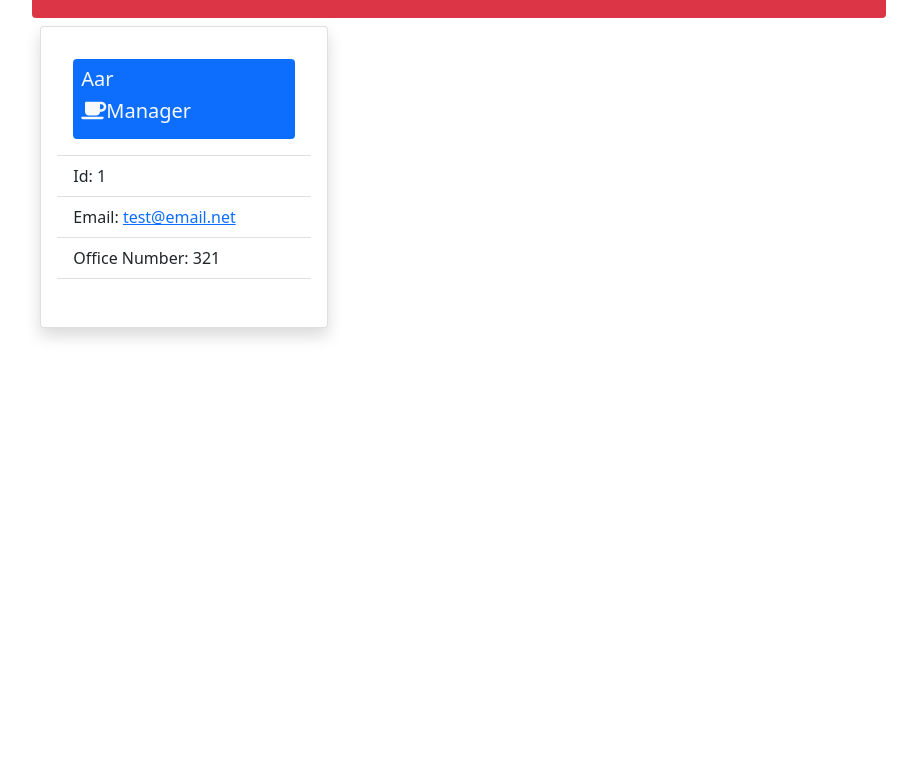
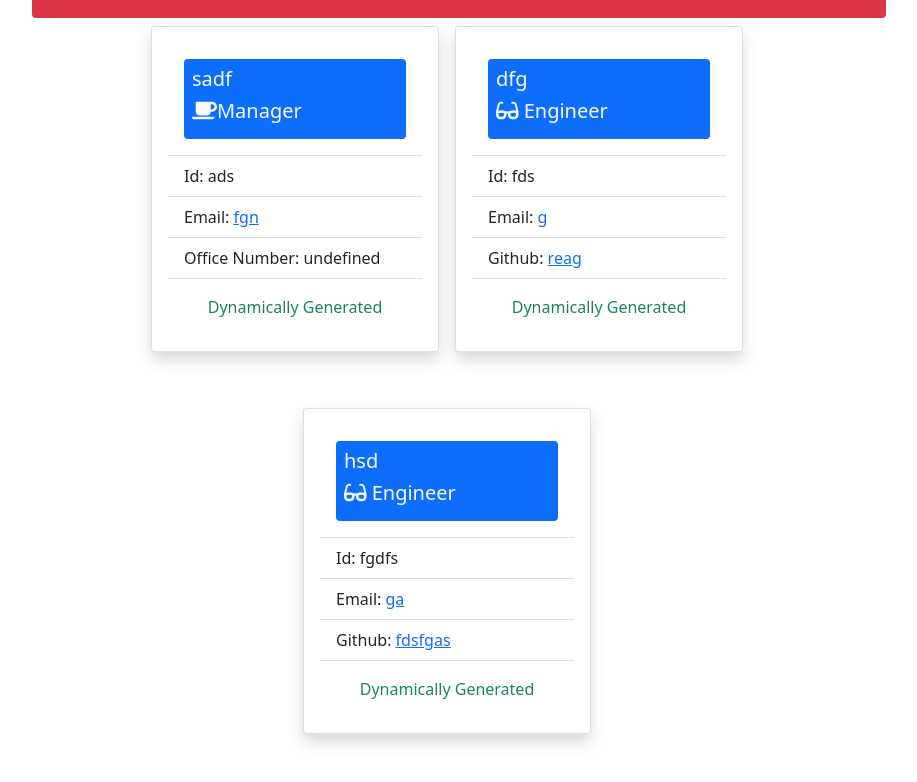
Before and after one commit to AarKaiser/team_profile_generator, a website: page team.html in a window 1280 px wide. Shown: the part 113-895 px from the top of the page, without its empty margins (181-1098 px from the left). Before the commit the page ends 800 px from the top, so only its background shows below. Drawn offline with nearby package versions, Linux system fonts and the light colour scheme.

Commit message:
updating changes

```diff
--- a/lib/Engineer.js
+++ b/lib/Engineer.js
@@ -1,13 +1,13 @@
 const Employee = require("./Employee");
 
 class Engineer extends Employee {
-    constructor(name, id, email, officeNumber){
+    constructor(name, id, email, github){
         super(name, id, email)
         this.github = github;
     }
 
     getRole(){
-        return "Manager"
+        return "Engineer"
     }
 }
 
--- a/lib/Intern.js
+++ b/lib/Intern.js
@@ -1,7 +1,7 @@
-const Employee = require("./Intern");
+const Employee = require("./Employee");
 
 class Intern extends Employee {
-    constructor(name, id, email, officeNumber){
+    constructor(name, id, email, school){
         super(name, id, email)
         this.school = school;
     }
--- a/team.html
+++ b/team.html
@@ -21,25 +21,58 @@
           <h1 class="display-4 text-center text-light">My Team</h1>
         </div>
       </div>
-      <div class="row justify-content-between" id="dynaCards">
+      <div class="row justify-content-center" id="dynaCards">
 
-<div class="row justify-content-between" id="dynaCards">
     <div class="card shadow m-2 p-3 mb-5 bg-white rounded"
       style="width: 18rem">
       <div class="card-body">
         <div class="bg-primary p-2 rounded text-light">
-              <h5 class="card-title" id="name">Aar</h5>
+          <h5 class="card-title" id="name"> sadf</h5>
           <h5 class="card-title" id="position">
             <span><i class="fas fa-coffee"></i></span>Manager</h5>
         </div>
       </div>
       <ul class="list-group list-group-flush">
-            <li class="list-group-item" id="id">Id: 1</li>
+        <li class="list-group-item" id="id">Id: ads</li>
         <li class="list-group-item" id="email">
-              Email: <a href="mailto: test@email.net">test@email.net</a></li>
-            <li class="list-group-item">Office Number: 321</li>
+          Email: <a href="mailto: fgn">fgn</a></li>
+        <li class="list-group-item">Office Number: undefined</li>
       </ul>
-          <div class="card-body"></div>
+      <div class="card-body text-center text-success">Dynamically Generated</div>
+    </div>
+    <div class="card shadow m-2 p-3 mb-5 bg-white rounded"
+      style="width: 18rem">
+      <div class="card-body">
+        <div class="bg-primary p-2 rounded text-light">
+          <h5 class="card-title" id="name">dfg</h5>
+          <h5 class="card-title" id="position">
+            <span><i class="fas fa-glasses"></i></span> Engineer</h5>
+        </div>
+      </div>
+      <ul class="list-group list-group-flush">
+        <li class="list-group-item" id="id">Id: fds</li>
+        <li class="list-group-item" id="email">
+          Email: <a href="mailto: g">g</a></li>
+        <li class="list-group-item">Github: <a href="http://www.github.com/reag">reag</a></li>
+      </ul>
+      <div class="card-body text-center text-success">Dynamically Generated</div>
+    </div>
+    <div class="card shadow m-2 p-3 mb-5 bg-white rounded"
+      style="width: 18rem">
+      <div class="card-body">
+        <div class="bg-primary p-2 rounded text-light">
+          <h5 class="card-title" id="name">hsd</h5>
+          <h5 class="card-title" id="position">
+            <span><i class="fas fa-glasses"></i></span> Engineer</h5>
+        </div>
+      </div>
+      <ul class="list-group list-group-flush">
+        <li class="list-group-item" id="id">Id: fgdfs</li>
+        <li class="list-group-item" id="email">
+          Email: <a href="mailto: ga">ga</a></li>
+        <li class="list-group-item">Github: <a href="http://www.github.com/fdsfgas">fdsfgas</a></li>
+      </ul>
+      <div class="card-body text-center text-success">Dynamically Generated</div>
     </div>
       </div>
     </div>
--- a/utils/generateHTML.js
+++ b/utils/generateHTML.js
@@ -24,7 +24,7 @@ const {generateEmployee} = require("./generateEmployee");
           <h1 class="display-4 text-center text-light">My Team</h1>
         </div>
       </div>
-      <div class="row justify-content-between" id="dynaCards">
+      <div class="row justify-content-center" id="dynaCards">
       ${generateEmployee(data)}
       </div>
     </div>
```
Also changed, not shown: index.js (+76 -86 lines), utils/renderEngineer.js (+6 -7 lines), utils/renderIntern.js (+6 -7 lines), utils/renderManager.js (+4 -5 lines). Lines whose indentation alone changed are shown as unchanged.
